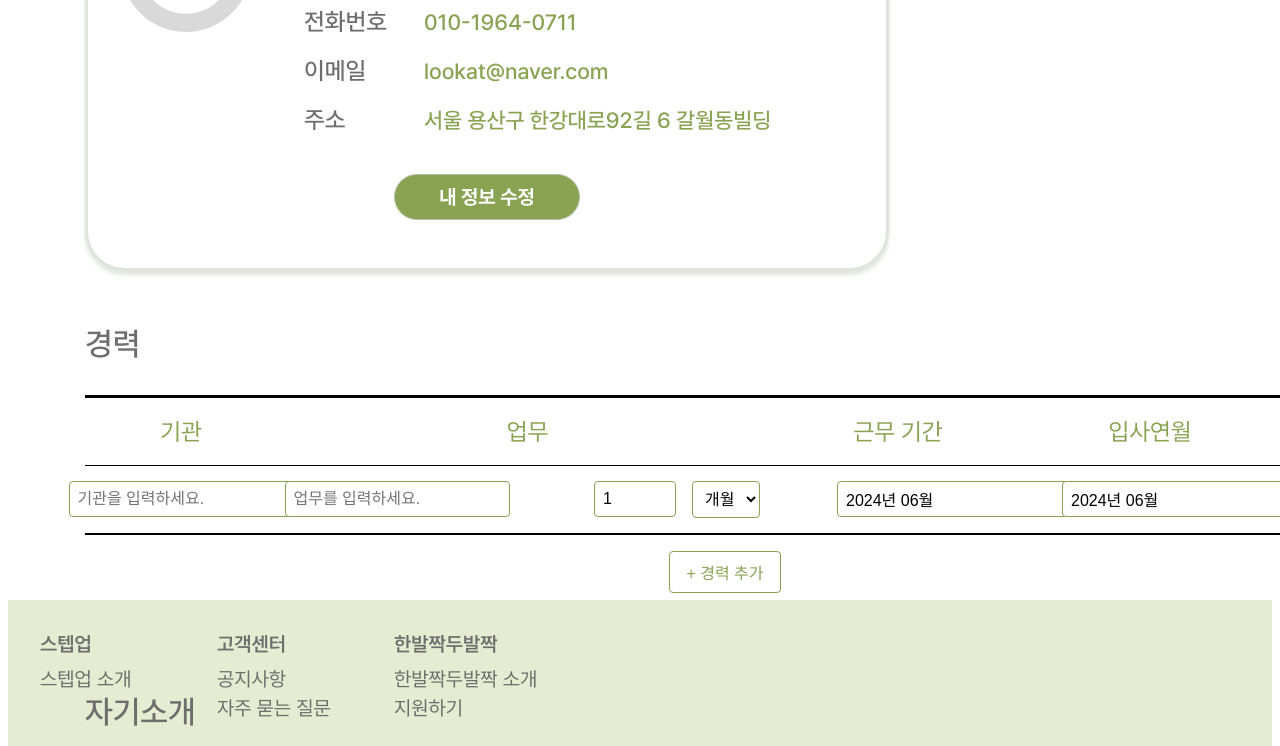
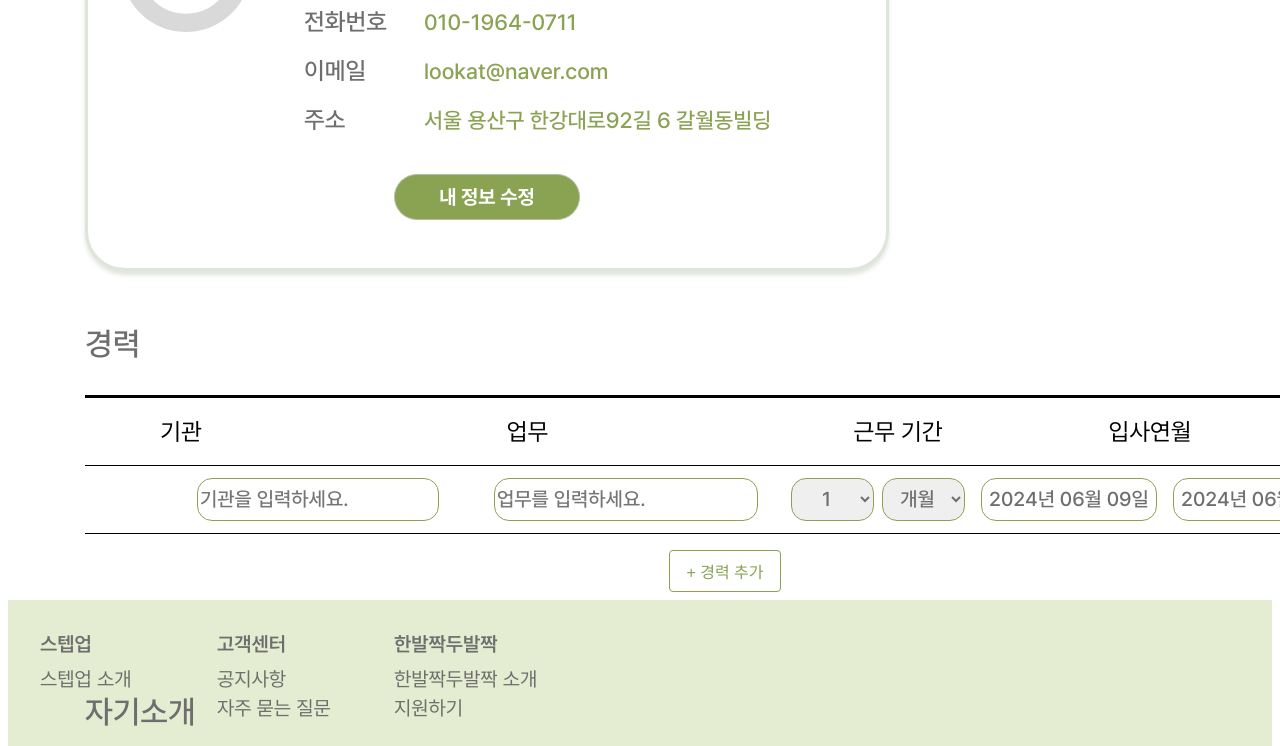
Before and after one commit to ICT-project-stepup/stepup-web, a React (Create React App) app: page /manageresume in a window 1280 px wide. Shown: the part 518-1264 px from the top of the page. Built offline with nearby package versions, Linux system fonts and the light colour scheme.

Commit message:
Fix: 이력서 관리 경력 섹션 css 수정

```diff
--- a/src/components/ListStyle.js
+++ b/src/components/ListStyle.js
@@ -23,7 +23,7 @@ const ListWrapper = styled.div`
   height: auto;
   display: block;
   border-top: solid 0.2rem black;
-  border-bottom: solid 0.1rem black;
+  //border-bottom: solid 0.1rem black;
   margin-top: 1rem;
 `;
 
--- a/src/components/homeless/resume/Career.js
+++ b/src/components/homeless/resume/Career.js
@@ -38,14 +38,16 @@ const Career = () => {
 
   const data = careerData.map((item, index) => ({
     institution: (
-      <Input
+      <InputInstitution
         placeholder="기관을 입력하세요."
         value={item.institution}
-        onChange={(e) => handleInputChange(index, "institution", e.target.value)}
+        onChange={(e) =>
+          handleInputChange(index, "institution", e.target.value)
+        }
       />
     ),
     work: (
-      <Input
+      <InputWork
         placeholder="업무를 입력하세요."
         value={item.work}
         onChange={(e) => handleInputChange(index, "work", e.target.value)}
@@ -53,20 +55,29 @@ const Career = () => {
     ),
     period: (
       <PeriodWrapper>
-        <PeriodInput
-          type="number"
+        <PeriodSelect
           value={item.periodValue}
-          onChange={(e) => handleInputChange(index, "periodValue", e.target.value)}
-        />
-        <PeriodSelect
+          onChange={(e) =>
+            handleInputChange(index, "periodValue", e.target.value)
+          }
+        >
+          {Array.from({ length: 11 }, (_, i) => (
+            <option key={i + 1} value={i + 1}>
+              {i + 1}
+            </option>
+          ))}
+        </PeriodSelect>
+        <PeriodUnitSelect
           value={item.periodUnit}
-          onChange={(e) => handleInputChange(index, "periodUnit", e.target.value)}
+          onChange={(e) =>
+            handleInputChange(index, "periodUnit", e.target.value)
+          }
         >
           <option value="일">일</option>
           <option value="주">주</option>
           <option value="개월">개월</option>
           <option value="년">년</option>
-        </PeriodSelect>
+        </PeriodUnitSelect>
       </PeriodWrapper>
     ),
     startDate: (
@@ -74,7 +85,7 @@ const Career = () => {
         <DatePicker
           selected={item.startDate}
           onChange={(date) => handleDateChange(index, "startDate", date)}
-          dateFormat="yyyy년 MM월"
+          dateFormat="yyyy년 MM월 dd일"
           showMonthYearPicker
         />
       </DatePickerWrapper>
@@ -84,7 +95,7 @@ const Career = () => {
         <DatePicker
           selected={item.endDate}
           onChange={(date) => handleDateChange(index, "endDate", date)}
-          dateFormat="yyyy년 MM월"
+          dateFormat="yyyy년 MM월 dd일"
           showMonthYearPicker
         />
       </DatePickerWrapper>
@@ -108,11 +119,24 @@ const Career = () => {
             </Row>
           )}
         />
-      <AddCareerButton onClick={() => setCareerData([...careerData, { institution: "", work: "", periodValue: 1, periodUnit: "개월", startDate: new Date(), endDate: new Date() }])}>
+        <AddCareerButton
+          onClick={() =>
+            setCareerData([
+              ...careerData,
+              {
+                institution: "",
+                work: "",
+                periodValue: 1,
+                periodUnit: "개월",
+                startDate: new Date(),
+                endDate: new Date(),
+              },
+            ])
+          }
+        >
           + 경력 추가
         </AddCareerButton>
       </CareerBox>
-
     </Container>
   );
 };
@@ -122,7 +146,7 @@ display: flex;
   align-items: center;
   //justify-content: center;
   flex-direction: column;
-`
+`;
 
 const Container = styled.div`
   position: absolute;
@@ -146,13 +170,68 @@ const Row = styled.div`
   display: flex;
   justify-content: space-between;
   padding: 1rem 0;
+  width: 100%;
+
+  .institution,
+  .work,
+  .period,
+  .startDate,
+  .endDate {
+    flex: 1;
+    margin-right: 1rem;
+  }
+
+  .institution {
+    flex: 2;
+  }
+
+  .work {
+    flex: 2;
+  }
 `;
 
-const Input = styled.input`
-  border: 1px solid #8aa353;
-  border-radius: 0.25rem;
-  padding: 0.5rem;
-  font-size: 1rem;
+const InputInstitution = styled.input`
+  /* 기관 입력 */
+
+  box-sizing: border-box;
+
+  position: absolute;
+  width: 242px;
+  height: 43px;
+  left: 112px;
+
+  border: 1.5px solid #8aa353;
+  border-radius: 15px;
+
+  font-family: "Pretendard-Medium";
+  font-style: normal;
+  font-weight: 500;
+  font-size: 20px;
+  line-height: 24px;
+
+  color: #6e6e6e;
+`;
+
+const InputWork = styled.input`
+  /* 업무 입력 */
+
+  box-sizing: border-box;
+
+  position: absolute;
+  width: 264px;
+  height: 43px;
+  left: 409px;
+
+  border: 1.5px solid #8aa353;
+  border-radius: 15px;
+
+  font-family: "Pretendard-Medium";
+  font-style: normal;
+  font-weight: 500;
+  font-size: 20px;
+  line-height: 24px;
+
+  color: #6e6e6e;
 `;
 
 const DatePickerWrapper = styled.div`
@@ -161,11 +240,25 @@ const DatePickerWrapper = styled.div`
   }
   .react-datepicker__input-container {
     input {
-      width: 100%;
-      border: 1px solid #8aa353;
-      border-radius: 0.25rem;
-      padding: 0.5rem;
-      font-size: 1rem;
+      box-sizing: border-box;
+
+      //position: absolute;
+      width: 176px;
+      height: 43px;
+
+      border: 1.5px solid #8aa353;
+      border-radius: 15px;
+
+      font-family: "Pretendard-Medium";
+      font-style: normal;
+      font-weight: 500;
+      font-size: 20px;
+      line-height: 24px;
+      display: flex;
+      align-items: center;
+      text-align: center;
+
+      color: #6e6e6e;
     }
   }
 `;
@@ -175,24 +268,56 @@ const PeriodWrapper = styled.div`
   align-items: center;
 `;
 
-const PeriodInput = styled.input`
-  border: 1px solid #8aa353;
-  border-radius: 0.25rem;
-  padding: 0.5rem;
-  font-size: 1rem;
-  width: 4rem;
-  margin-right: 1rem;
+const PeriodSelect = styled.select`
+  //일 주 개월 년
+
+  box-sizing: border-box;
+
+  width: 83px;
+  height: 43px;
+  left: 816px;
+
+  border: 1.5px solid #8aa353;
+  border-radius: 15px;
+
+  display: flex;
+  align-items: center;
+  text-align: center;
+  overflow-y: auto; /* 스크롤을 가능하게 하기 위해 추가 */
+  max-height: 120px; /* 처음에 4개까지만 보이도록 설정 */
+
+  margin-right: 8px;
+
+  // 글씨체
+
+  font-family: "Pretendard-Medium";
+  font-style: normal;
+  font-weight: 500;
+  font-size: 20px;
+  line-height: 24px;
+
+  color: #6e6e6e;
 `;
 
-const PeriodSelect = styled.select`
-  border: 1px solid #8aa353;
-  border-radius: 0.25rem;
-  padding: 0.5rem;
-  font-size: 1rem;
-  background: white;
+const PeriodUnitSelect = styled.select`
+  box-sizing: border-box;
+  width: 83px;
+  height: 43px;
+  border: 1.5px solid #8aa353;
+  border-radius: 15px;
+  font-family: "Pretendard-Medium";
+  font-style: normal;
+  font-weight: 500;
+  font-size: 20px;
+  line-height: 24px;
+  display: flex;
+  align-items: center;
+  text-align: center;
+  color: #6e6e6e;
 `;
 
 const AddCareerButton = styled.button`
+  // 경력 추가 버튼
   border: 1px solid #8aa353;
   border-radius: 0.25rem;
   background: white;
--- a/src/pages/homeless/resume/ManageResume.js
+++ b/src/pages/homeless/resume/ManageResume.js
@@ -38,7 +38,6 @@ const Container = styled.div`
   margin-top: 10rem;
   font-family: "Pretendard-Bold";
   font-size: 3rem;
-  color: #8aa353;
 `;
 
 const TitleWrapper = styled.div`
```
Lines whose indentation alone changed are shown as unchanged.
